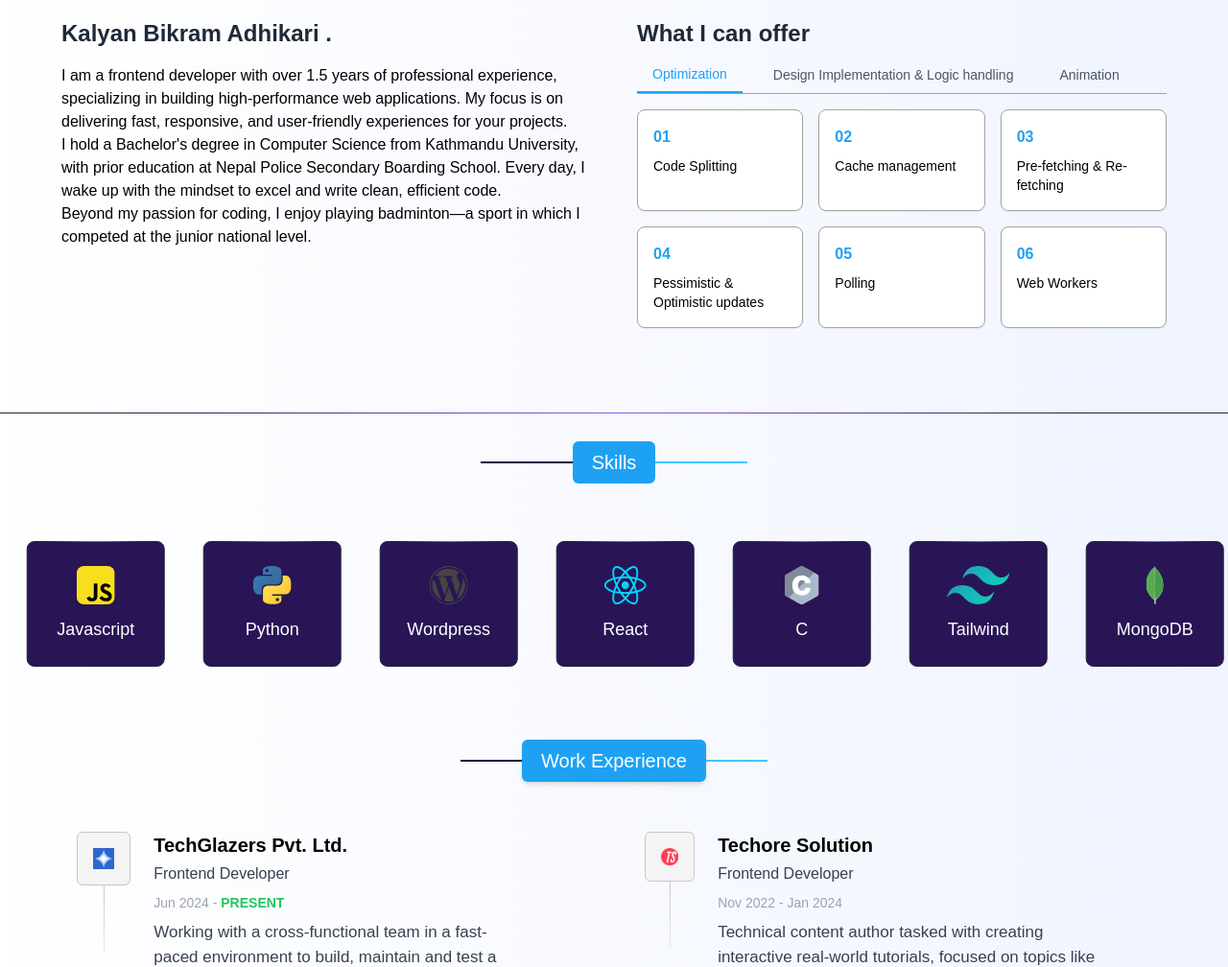
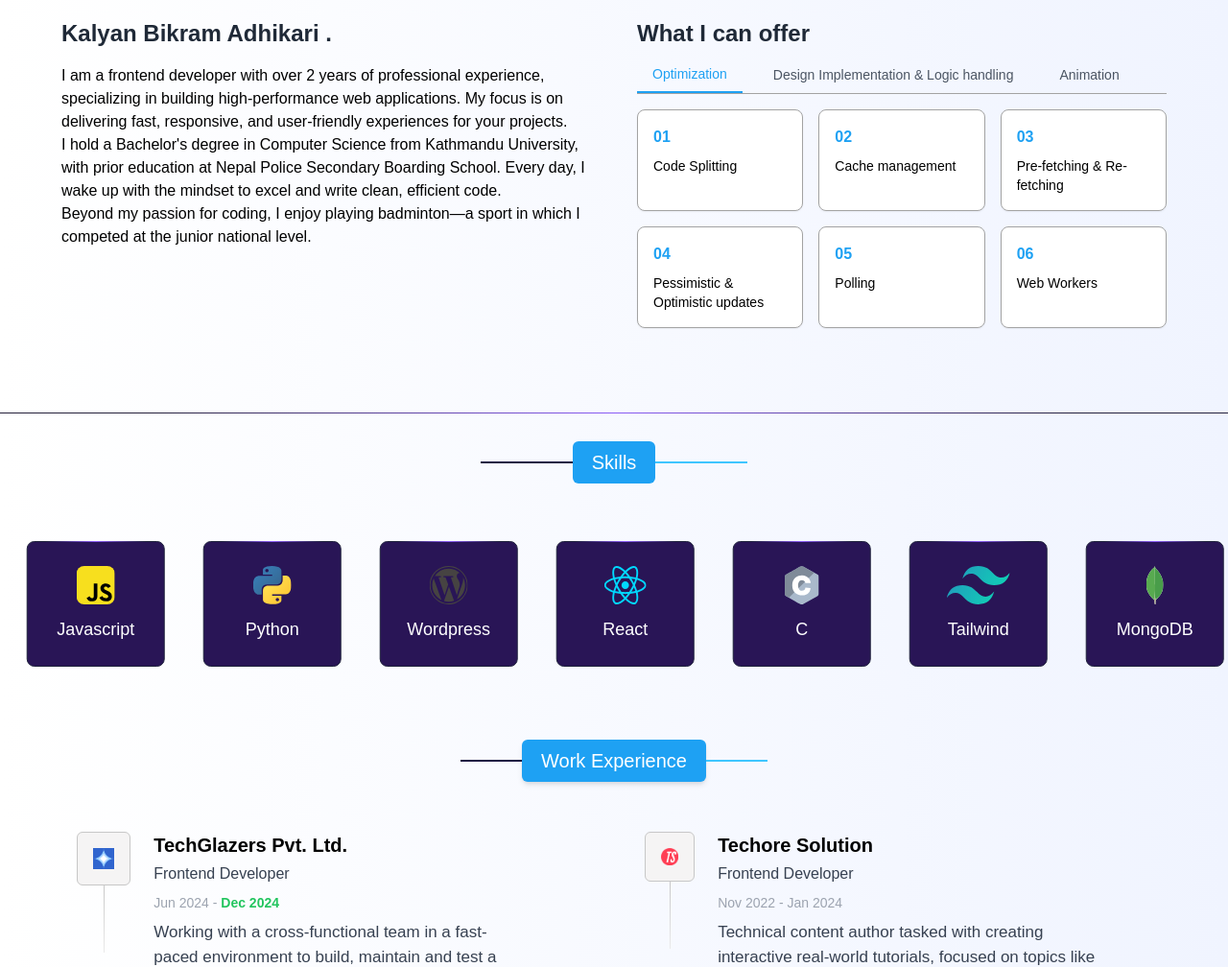
Before and after one commit to Kalyanbikramadhikari/portfolio, a React (Create React App) app: page / in a window 1280 px wide. Shown: the part 1503-2511 px from the top of the page at 96% size. Built offline with nearby package versions, Linux system fonts and the light colour scheme; what @react-pdf/renderer would draw is missing.

Commit message:
resume update for vrit

```diff
--- a/src/components/Aboutme.js
+++ b/src/components/Aboutme.js
@@ -28,7 +28,7 @@ const Aboutme = () => {
                     <h2 className="text-2xl font-semibold text-gray-800 mb-4 ">Kalyan Bikram Adhikari .</h2>
 
                     <span className='w-full'>
-                        I am a frontend developer with over 1.5 years of professional experience, specializing in building high-performance web applications. My focus is on delivering fast, responsive, and user-friendly experiences for your projects.
+                        I am a frontend developer with over 2 years of professional experience, specializing in building high-performance web applications. My focus is on delivering fast, responsive, and user-friendly experiences for your projects.
                     </span>
                     <p className='w-full'>
                         I hold a Bachelor's degree in Computer Science from Kathmandu University, with prior education at Nepal Police Secondary Boarding School. Every day, I wake up with the mindset to excel and write clean, efficient code.
--- a/src/components/Experience.js
+++ b/src/components/Experience.js
@@ -79,7 +79,7 @@ const WorkExperience = () => {
                                 {exp.date.includes("PRESENT") ? (
                                     <>
                                         {exp.date.split("PRESENT")[0]}
-                                        <span className="text-green-500 font-semibold">PRESENT</span>
+                                        <span className="text-green-500 font-semibold">Dec 2024</span>
                                     </>
                                 ) : (
                                     exp.date
--- a/src/resumePdf/ProfessionalSummary.js
+++ b/src/resumePdf/ProfessionalSummary.js
@@ -43,7 +43,7 @@ const ProfessionalSummary = () => (
         <View style={styles.horizontalLine}></View>
         <View>
             <Text style={styles.professionalsummary}>
-            Software Engineer with 2+ years of experience developing efficient, user-friendly web applications using ReactJS for the frontend and NodeJS for the backend. Proven track record in improving application performance, usability, and accessibility by implementing best practices and collaborating with cross-functional teams. Demonstrated expertise in creating intuitive user experiences while maintaining high code quality standards. Skilled in writing well-designed, testable, and efficient code while collaborating with engineers, designers, and product teams to ensure all work meets quality standards before deployment. Experienced in providing technical support and maintenance for existing projects. A passionate developer with the ability to work both independently and collaboratively in a remote setting, with a strong focus on creating intuitive and user-friendly experiences.
+            Frontend Developer with 2+ years of experience developing and maintaining high performance, user-friendly and responsive web applications using ReactJS. Proficient in HTML5, CSS3, JavaScript (ES6+), asynchronous request handling, Git, Material-UI, Bootstrap and RESTful APIs with proven track record of optimizing performance, usability, and accessibility by working closely with UI/UX designers and backend developers to implement sleek user interfaces. Skilled in testing cross-browser compatibility, mobile responsiveness, and scalability, with a proven ability to debug complex issues and propose innovative performance enhancements. Also demonstrated expertise in maintaining high-quality coding standards through thorough testing, code reviews, and attach to best practices within the team.
                         </Text>
         </View>
     </View>
--- a/src/resumePdf/WorkExperience.js
+++ b/src/resumePdf/WorkExperience.js
@@ -95,7 +95,7 @@ const WorkExperience = () => (
                 <View>
                     <View style={styles.WorkPlace}>
                         <Text style={styles.CompanyName}>TechGlazers Pvt. Ltd.</Text>
-                        <Text style={styles.dates}>Jun 2024 - PRESENT</Text>
+                        <Text style={styles.dates}>Jun 2024 - Dec 2024</Text>
                     </View>
                     <Text style={styles.designation}>Frontend Developer</Text>
                 </View>
```
Also changed, not shown: public/assets/images/2024contribution.png.
